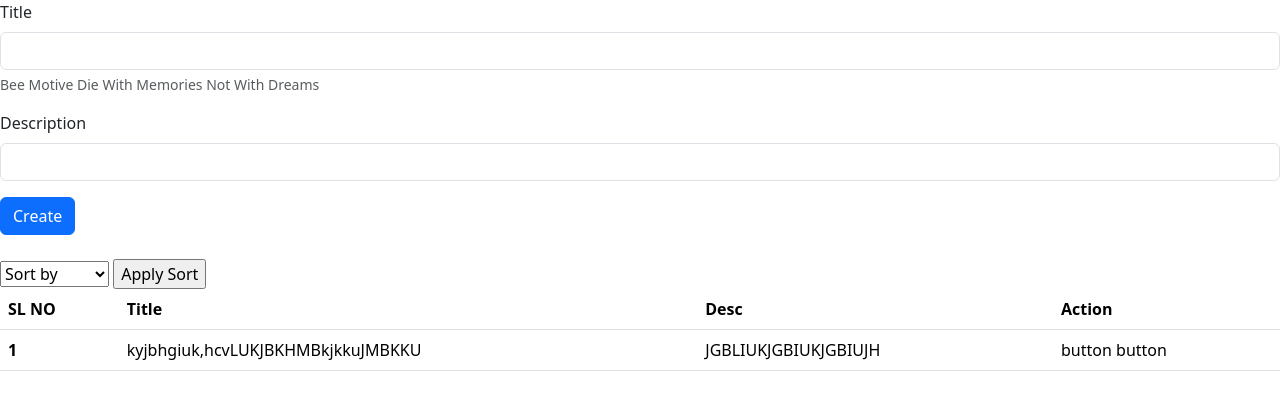
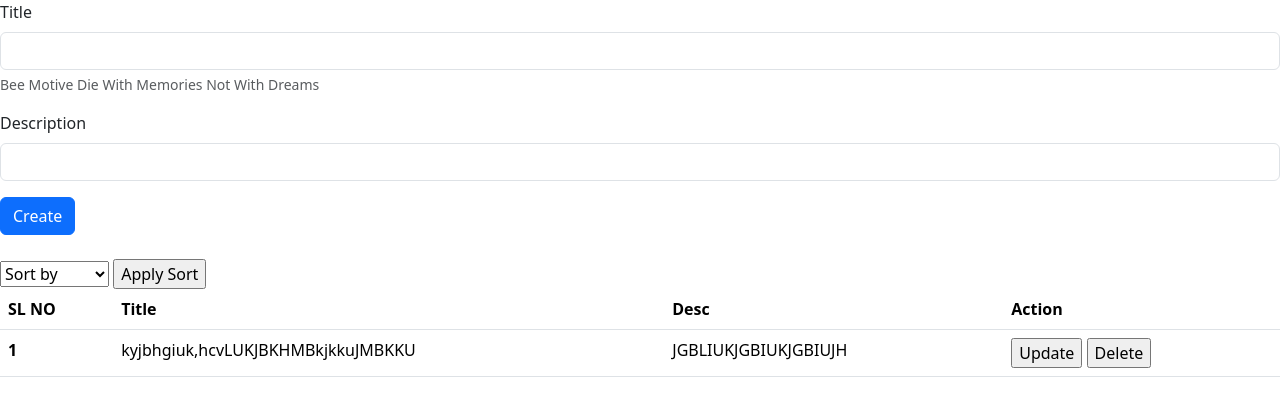
Before and after one commit to likith1003/Todo-M1, a Django app: page / in a window 1280 px wide. Shown: the top 416 px of the page. Run offline with Django 4.2, Linux system fonts and the light colour scheme; data comes from the database, SQL or seed files in the repository; both versions use the stored data as it was after the commit.

Commit message:
Add files via upload

```diff
--- a/todo/app/urls.py
+++ b/todo/app/urls.py
@@ -4,6 +4,8 @@ from .views import *
 
 urlpatterns = [
     path('', home, name='home'),
-    path('sort', srt, name='sort')
+    path('sort', srt, name='sort'),
+    path('update', update, name='update'),
+    path('delete', delete, name='delete')
 
 ]
--- a/todo/app/views.py
+++ b/todo/app/views.py
@@ -29,3 +29,36 @@ def srt(request):
 
 
     return render(request, 'home.html', d)
+
+
+def update(request):
+    if request.method == 'GET':
+        pk = request.GET.get('pk')
+        todo_object = Todo.objects.get(sno=pk)
+        if todo_object:
+            d = {'obj': todo_object}
+            return render(request, 'update.html', d)
+        return HttpResponse('object not found')
+    elif request.method == 'POST':
+        pk = request.POST.get('pk')
+        todo_object = Todo.objects.filter(sno=pk)
+        if todo_object:
+            title = request.POST.get('title')
+            desc = request.POST.get('desc')
+            todo_object.update(title=title, desc=desc)
+            alltodos = Todo.objects.all()
+            d = {'alltodos': alltodos}
+            return render(request, 'home.html', d)
+        return HttpResponse('invalid object')
+    return render(request, 'update.html')
+
+def delete(request):
+    if request.method == 'POST':
+        pk = request.POST.get('pk')
+        todo_object = Todo.objects.filter(sno=pk)
+        if todo_object:
+            todo_object.delete()
+            alltodos = Todo.objects.all()
+            d = {'alltodos': alltodos}
+            return render(request, 'home.html', d)
+    return render(request, 'home.html')
--- a/todo/templates/home.html
+++ b/todo/templates/home.html
@@ -8,7 +8,7 @@
     <script src="https://cdn.jsdelivr.net/npm/bootstrap@5.3.3/dist/js/bootstrap.bundle.min.js" integrity="sha384-YvpcrYf0tY3lHB60NNkmXc5s9fDVZLESaAA55NDzOxhy9GkcIdslK1eN7N6jIeHz" crossorigin="anonymous"></script>
 </head>
 <body>
-    <form method="post">
+    <form action="{% url 'home' %}" method="post">
         {% csrf_token %}
         <div class="mb-3">
           <label for="exampleInputEmail1" class="form-label">Title</label>
@@ -23,6 +23,7 @@
         <button type="submit" class="btn btn-primary">Create</button>
 
       </form> <br>
+      {% if alltodos %}
       <form action="{% url 'sort' %}" method="post">
         {% csrf_token %}
         <select name="sort" id="">
@@ -48,11 +49,26 @@
             <th scope="row">{{forloop.counter}}</th>
             <td>{{todo.title}}</td>
             <td>{{todo.desc}}</td>
-            <td>button     button</td>
+            <td>
+              <form action="{% url 'update' %}" method="get" style="display: inline-block;">
+                {% csrf_token %}
+                <input type="text" value="{{todo.pk}}" name="pk" style="display: none;">
+                <input type="submit" value="Update" >
+
+              </form>
+              <form action="{% url 'delete' %}" method="post" style="display: inline-block;">
+                {% csrf_token %}
+                <input type="text" value="{{todo.pk}}" name="pk" style="display: none;">
+                <input type="submit" value="Delete">
+              </form>
+            </td>
           </tr>
           {% endfor %}
 
         </tbody>
       </table>
+      {% else %}
+      <h1>No Todo's are there please create your first Todo</h1>
+      {% endif %}
 </body>
 </html>
```
Also changed, not shown: todo/templates/update.html (added, +27 -0 lines), todo/db.sqlite3.
